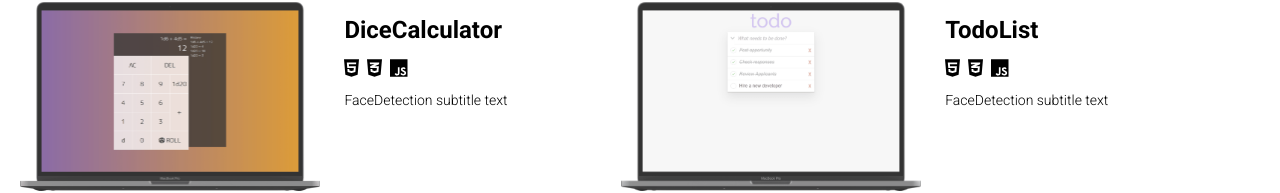
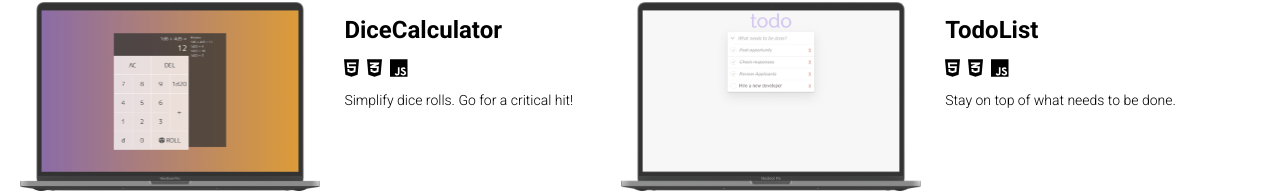
Before and after one commit to SpencerDedrick/Spencer-Dedrick, a React (Create React App) app: page /work in a window 1280 px wide. Shown: the part 838-1031 px from the top of the page. Built offline with nearby package versions, Linux system fonts and the light colour scheme.

Commit message:
fixed subtitle text

```diff
--- a/src/Pages/Projects/Projects.js
+++ b/src/Pages/Projects/Projects.js
@@ -58,7 +58,7 @@ const newProjects = [
   {
     name: "DiceCalculator",
     icons: ["html5", "css3-alt", "js"],
-    subtitle: "FaceDetection subtitle text",
+    subtitle: "Simplify dice rolls. Go for a critical hit!",
     description1:
       "This app was made using vanilla HTML, CSS, and Javascript. It is one of my earliest independent projects. This little app will calculate random dice rolls for tabletop and RPG games.",
     description2:
@@ -69,7 +69,7 @@ const newProjects = [
   {
     name: "TodoList",
     icons: ["html5", "css3-alt", "js"],
-    subtitle: "FaceDetection subtitle text",
+    subtitle: "Stay on top of what needs to be done.",
     description1:
       "A simple and clean ToDo list app made using HTML, CSS, and JS.",
     description2:
```
